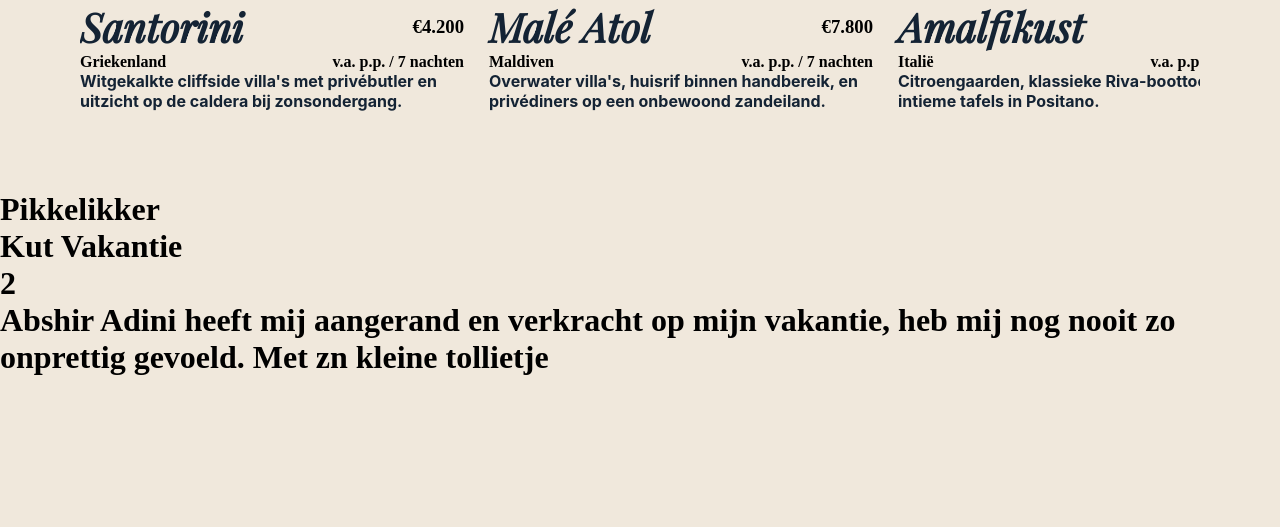
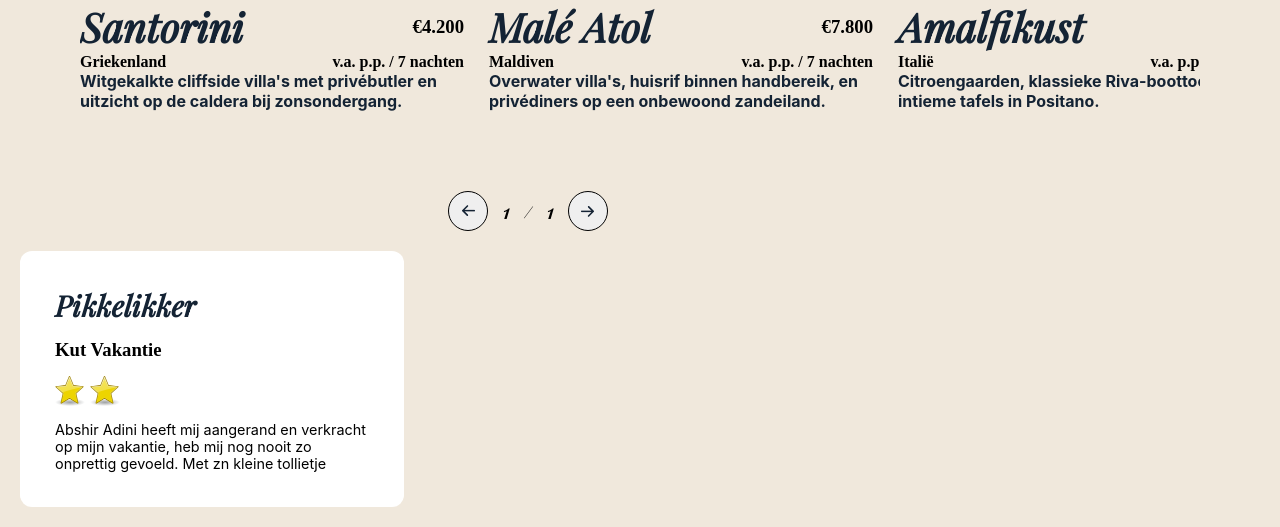
Before and after one commit to DanielRosmalen/webapp2, a PHP site: page / in a window 1280 px wide. Shown: the part 1789-2316 px from the top of the page. Before the commit the page ends 2164 px from the top, so only its background shows below. Run offline with PHP 8.4, Linux system fonts and the light colour scheme; data comes from the database, SQL or seed files in the repository; some web fonts are replaced.

Commit message:
reviews and my account fixed
database connection en sql prepare and execute

```diff
--- a/app/annuleren.php
+++ b/app/annuleren.php
@@ -4,7 +4,9 @@ include 'conn.php';
 
 $boeking_id = $_POST['boeking_id'];
 
-$pdo->query("DELETE FROM boekingen WHERE id = '$boeking_id'");
+$sql = "DELETE FROM boekingen WHERE id = :boeking_id";
+$stmt = $pdo->prepare($sql);
+$stmt->execute(['boeking_id' => $boeking_id]);
 header("Location: account.php");
 exit;
 ?>
--- a/app/boek.php
+++ b/app/boek.php
@@ -5,7 +5,9 @@ include 'conn.php';
 $user_id = $_SESSION['id'];
 $trip_id = $_POST['trip_id'];
 
-$pdo->query("INSERT INTO boekingen (user_id, trip_id) VALUES ('$user_id', '$trip_id')");
+$sql = "INSERT INTO boekingen (user_id, trip_id) VALUES (:user_id, :trip_id)";
+$stmt = $pdo->prepare($sql);
+$stmt->execute(['user_id' => $user_id, 'trip_id' => $trip_id]);
 header('Location: index.php');
 exit;
 ?>
--- a/app/conn.php
+++ b/app/conn.php
@@ -1,7 +1,5 @@
 <?php
 $pdo = new PDO(
     "mysql:host=db;dbname=tegna_travels;charset=utf8mb4",
-    "root", "rootpassword",
-    [PDO::ATTR_ERRMODE => PDO::ERRMODE_EXCEPTION,
-        PDO::ATTR_DEFAULT_FETCH_MODE => PDO::FETCH_ASSOC ]
+    "root", "rootpassword"
 );
--- a/app/index.php
+++ b/app/index.php
@@ -2,14 +2,23 @@
 session_start();
 include 'conn.php';
 
-$trips = $pdo->query("SELECT * FROM trips")->fetchAll();
+ $sql = "SELECT * FROM trips";
+ $stmt = $pdo->prepare($sql);
+ $stmt->execute();
+ $trips = $stmt->fetchAll();
 
 $search = '%' . ($_GET['search'] ?? ' '). '%' ;
 
-$tripsearch = $pdo->query("SELECT * FROM trips WHERE land LIKE '$search'")->fetchAll() ;
+ $sql = "SELECT * FROM trips WHERE land LIKE :search";
+ $stmt = $pdo->prepare($sql);
+ $stmt->execute(['search' => $search]);
+ $tripsearch = $stmt->fetchAll();
 
-$reviews = $pdo->query("SELECT * FROM reviews
-                              JOIN users ON reviews.user_id = users.id")->fetchAll();
+$sql = "SELECT * FROM reviews
+        JOIN users ON reviews.user_id = users.id";
+$stmt = $pdo->prepare($sql);
+$stmt->execute();
+$reviews = $stmt->fetchAll();
 
 ?>
 <!doctype html>
@@ -164,13 +173,33 @@ $reviews = $pdo->query("SELECT * FROM reviews
 
 </div>
 
-<div>
-<?php foreach ($reviews as $review) { ?>
-    <h1 class="review"><?php echo $review['name'] ?></h1>
-    <h1 class="review"><?php echo $review['onderwerp'] ?></h1>
-    <h1 class="review"><?php echo $review['sterren'] ?></h1>
-    <h1 class="review"><?php echo $review['beschrijving'] ?></h1>
-    <?php } ?>
+<div class="review-slides">
+    <button type="button" class="arrow-button-3">
+        <img src="assets/Vector.png" alt="">
+    </button>
+    <h3 id="counter-2">1</h3>
+    <span> / </span>
+    <h3 id="total-reviews"><?php echo count($reviews) ?></h3>
+    <button type="button" class="arrow-button-4">
+        <img src="assets/Vector.png" alt="">
+    </button>
+</div>
+
+<div class="review-container">
+    <div class="reviews-track">
+        <?php foreach ($reviews as $review) { ?>
+            <div class="review-card">
+                <h2 class="review-name"><?php echo $review['name'] ?></h2>
+                <h3 class="review-subject"><?php echo $review['onderwerp'] ?></h3>
+            <div class="review-stars">
+        <?php for ($i = 0; $i < $review['sterren']; $i++ ) { ?>
+            <img src="assets/star.png" alt="ster" width="30" height="30">
+        <?php } ?>
+            </div>
+                <p class="review-desc"><?php echo $review['beschrijving'] ?></p>
+            </div>
+        <?php } ?>
+    </div>
 </div>
 
 
--- a/app/reg.php
+++ b/app/reg.php
@@ -6,7 +6,9 @@ if ($_SERVER['REQUEST_METHOD'] == 'POST') {
     $email = trim($_POST['email']);
     $password = trim($_POST['password']);
     $name = trim($_POST['name']);
-    $pdo->query("INSERT INTO users (email, password, name) VALUES ('$email', '$password', '$name')");
+    $sql = "INSERT INTO users (email, password, name) VALUES (:email, :password, :name)";
+    $stmt = $pdo->prepare($sql);
+    $stmt->execute(['email' => $email, 'password' => $password, 'name' => $name]);
     header('location: login.php');
     exit;
 }
--- a/app/review.php
+++ b/app/review.php
@@ -7,6 +7,8 @@ $onderwerp = $_POST['onderwerp'];
 $sterren = $_POST['sterren'];
 $review = $_POST["review"];
 
-$pdo->query("INSERT INTO reviews (user_id, sterren, onderwerp, beschrijving) VALUES ('$user_id', '$sterren', '$onderwerp', '$review')");
+$sql = "INSERT INTO reviews (user_id, sterren, onderwerp, beschrijving) VALUES (:user_id, :sterren, :onderwerp, :review)";
+$stmt = $pdo->prepare($sql);
+$stmt->execute(['user_id' => $user_id, 'sterren' => $sterren, 'onderwerp' => $onderwerp, 'review' => $review]);
 header("Location: account.php");
 exit;
--- a/app/script.js
+++ b/app/script.js
@@ -8,10 +8,16 @@ document.addEventListener("DOMContentLoaded", () => {
     const counter = document.getElementById("counter");
     const max = Number(document.getElementById("total").textContent);
     let count = 1;
+    const reviewTrack = document.querySelector(".reviews-track")
+    const leftButtonTwo = document.querySelector(".arrow-button-3");
+    const rightButtonTwo = document.querySelector(".arrow-button-4");
+    const counterTwo = document.getElementById("counter-2");
+    const maxTwo = Number(document.getElementById("total-reviews").textContent);
+    let countTwo = 1;
 
 
-    const getScrollAmount = () => {
-        const card = document.querySelector(".destination-card")
+    const getScrollAmount = (cardClass) => {
+        const card = document.querySelector(cardClass)
         if (!card) return 0;
         return card.offsetWidth + 25;
     };
@@ -23,7 +29,7 @@ document.addEventListener("DOMContentLoaded", () => {
 
     leftButton.addEventListener("click", () => {
         track.scrollBy({
-                left: -getScrollAmount(),
+                left: -getScrollAmount('.destination-card'),
                 behavior: "smooth",
             });
         if (count > 1) {
@@ -34,11 +40,10 @@ document.addEventListener("DOMContentLoaded", () => {
 
     rightButton.addEventListener("click", () => {
         track.scrollBy({
-            left: getScrollAmount(),
+            left: getScrollAmount('.destination-card'),
             behavior: "smooth",
         });
         if (count < max) {
-
             count++;
             updateDisplay();
     }
@@ -59,4 +64,31 @@ document.addEventListener("DOMContentLoaded", () => {
     highLight.addEventListener("mouseout", () => {
         highLight.classList.remove("hover-aanwezig");
     })
+
+    function updateDisplayTwo() {
+        counterTwo.textContent = countTwo;
+
+    }
+
+    leftButtonTwo.addEventListener("click", () => {
+        reviewTrack.scrollBy({
+            left: -getScrollAmount('.review-card'),
+            behavior: "smooth",
+        })
+        if (countTwo > 1) {
+            countTwo--;
+            updateDisplayTwo();
+        }
+    })
+
+    rightButtonTwo.addEventListener("click", () => {
+        reviewTrack.scrollBy({
+            left: getScrollAmount('.review-card'),
+            behavior: "smooth",
+        })
+        if (countTwo < maxTwo) {
+            countTwo++;
+            updateDisplayTwo();
+        }
+    })
 });
--- a/app/style.css
+++ b/app/style.css
@@ -360,3 +360,87 @@ body {
     text-decoration: none;
     font-family: "Inter";
 }
+
+.reviews-container {
+    width: 100%;
+    display: flex;
+    justify-content: center;
+    padding: 50px;
+}
+
+.reviews-track {
+    display: flex;
+    gap: 25px;
+    overflow-x: hidden;
+    scroll-behavior: smooth;
+    width: 100%;
+    max-width: 1200px;
+    padding: 20px;
+}
+
+.review-card {
+    width: 384px;
+    flex-shrink: 0;
+    background-color: white;
+    padding: 35px;
+    border-radius: 12px;
+    display: flex;
+    flex-direction: column;
+    gap: 15px;
+}
+
+.review-name {
+    font-family: "Playfair-Italic";
+    color: #142334;
+    font-size: 1.8rem;
+}
+
+review-subject {
+    font-family: "Inter";
+    color: #C9A87C;
+    font-size: 1.1rem;
+    font-weight: bold;
+}
+
+.review-stars {
+    display: flex;
+    gap: 5px;
+}
+
+.review-desc {
+    font-family: "Inter";
+    color: black;
+    font-size: 0.9rem;
+}
+
+.review-slides {
+    display: flex;
+    flex-direction: row;
+    align-items: center;
+    gap: 15px;
+    margin-left: 35%;
+    font-family: "Playfair-Italic";
+}
+
+.arrow-button-3 {
+    width: 40px;
+    height: 40px;
+    border-radius: 50%;
+    border: 1.5px solid black;
+    display: flex;
+    align-items: center;
+    justify-content: center;
+    transform: rotate(180deg);
+    cursor: pointer;
+}
+
+.arrow-button-4 {
+    width: 40px;
+    height: 40px;
+    border-radius: 50%;
+    border: 1.5px solid black;
+    display: flex;
+    align-items: center;
+    justify-content: center;
+    cursor: pointer;
+}
```
Also changed, not shown: app/account.php (+25 -11 lines), app/log.php (+5 -3 lines), app/ww-vergeten.php (+8 -3 lines), app/assets/star.png (added).
